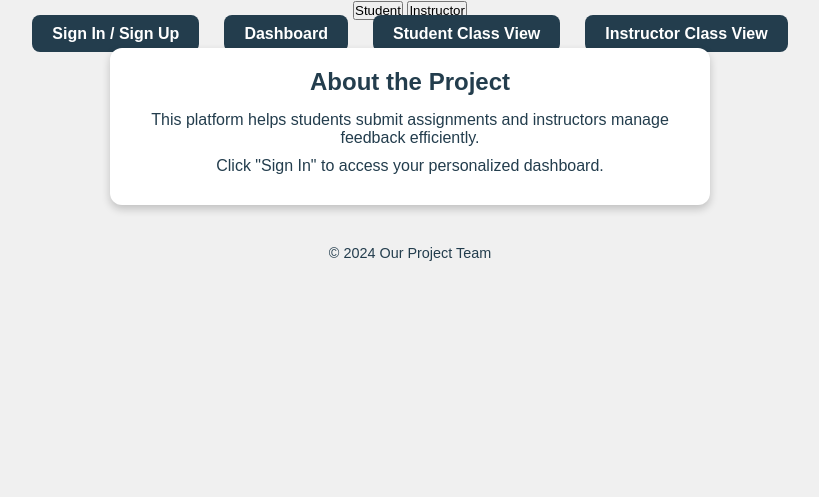
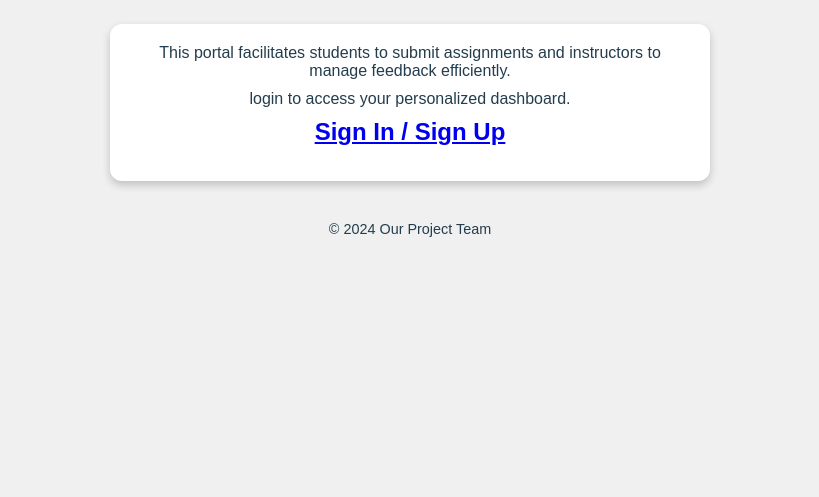
Before and after one commit to rogitha/WebDevProject, a plain HTML site: page index.html in a window 1280 px wide. Shown: the part 303-800 px from the top of the page, without its empty margins (230-1049 px from the left). Drawn offline with Linux system fonts and the light colour scheme.

Commit message:
Update index.html

```diff
--- a/index.html
+++ b/index.html
@@ -5,80 +5,26 @@
     <meta name="viewport" content="width=device-width, initial-scale=1.0">
     <title>Login/Signup</title>
     <link rel="stylesheet" href="style.css">
+</head>
 
-    <script>
-        // Redirect to dashboard if the user is already logged in
-        window.addEventListener('DOMContentLoaded', () => {
-            if (localStorage.getItem('isLoggedIn') === 'true') {
-                window.location.href = "dashboard.html";
-            }
-        });
-    </script>
-
-</head>
 <body>
     <header>
-        <h1>Welcome to Our Project</h1>
+        <h1> Music Assignment Submission Portal</h1>
     </header>
-    <div class="user-type-buttons">
-        <button id="studentBtn">Student</button>
-        <button id="InstructorBtn">Instructor</button>
-    </div>
-
-        <!-- Navigation Links -->
-    <nav>
-        <ul>
-            <li><a href="sign_in.html">Sign In / Sign Up</a></li>
-            <!-- Dashboard link is conditional based on login status -->
-            <li><a href="dashboard.html" onclick="return checkLogin()">Dashboard</a></li>
-            <li><a href="student-class-view.html">Student Class View</a></li>
-            <li><a href="teacher-class-view.html">Instructor Class View</a></li>
-        </ul>
-    </nav>
-
 
     <main>
         <section>
-            <h2>About the Project</h2>
-            <p>This platform helps students submit assignments and instructors manage feedback efficiently.</p>
-            <p>Click "Sign In" to access your personalized dashboard.</p>
+
+            <p>This portal facilitates students to submit assignments and instructors to manage feedback efficiently.</p>
+            <p>login to access your personalized dashboard.</p>
+            <h2><a href="sign_in.html">Sign In / Sign Up</a></h2>
         </section>
     </main>
-<!--
-    <div class="container">
-        <h2 id="formTitle">Login</h2>
-
-        <div class="form-group">
-            <label for="email">Email</label>
-            <input type="email" id="email" required>
-        </div>
-        <div class="form-group">
-            <label for="password">Password</label>
-            <input type="password" id="password" required>
-        </div>
-        <div class="form-group" id="confirmPasswordGroup" style="display: none;">
-            <label for="confirmPassword">Confirm Password</label>
-            <input type="password" id="confirmPassword" icon="" required>
-        </div>
-        <div class="form-actions">
-            <button class="login-btn" onclick="login()">Login</button>
-            <button class="signup-btn" onclick="signup()">Sign Up</button>
-        </div>
-    </div>
-   -->
 
     <footer>
         <p>&copy; 2024 Our Project Team</p>
     </footer>
 
-    <script src="script.js">
-        function checkLogin() {
-            if (localStorage.getItem('isLoggedIn') !== 'true') {
-                alert("Please log in to access the dashboard.");
-                return false; // Prevents navigation to dashboard if not logged in
-            }
-            return true;
-        }
-    </script>
+    <script src="script.js"> </script>
 </body>
 </html>
```
